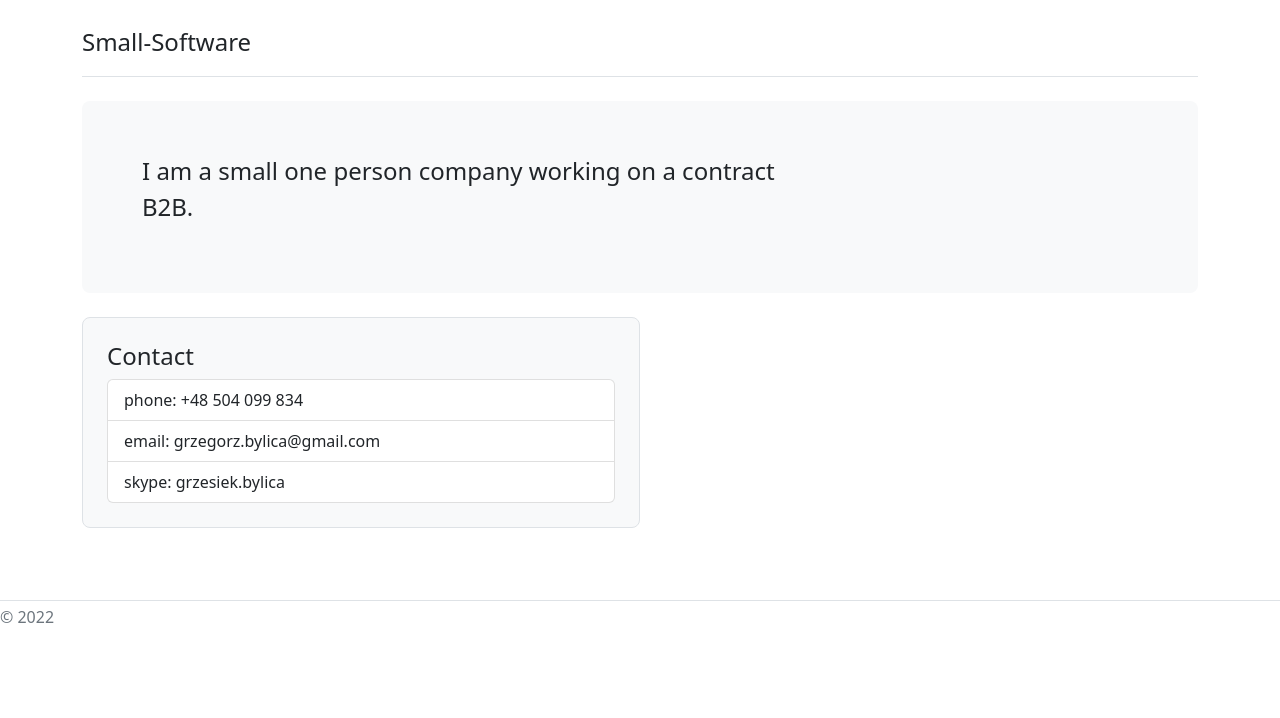
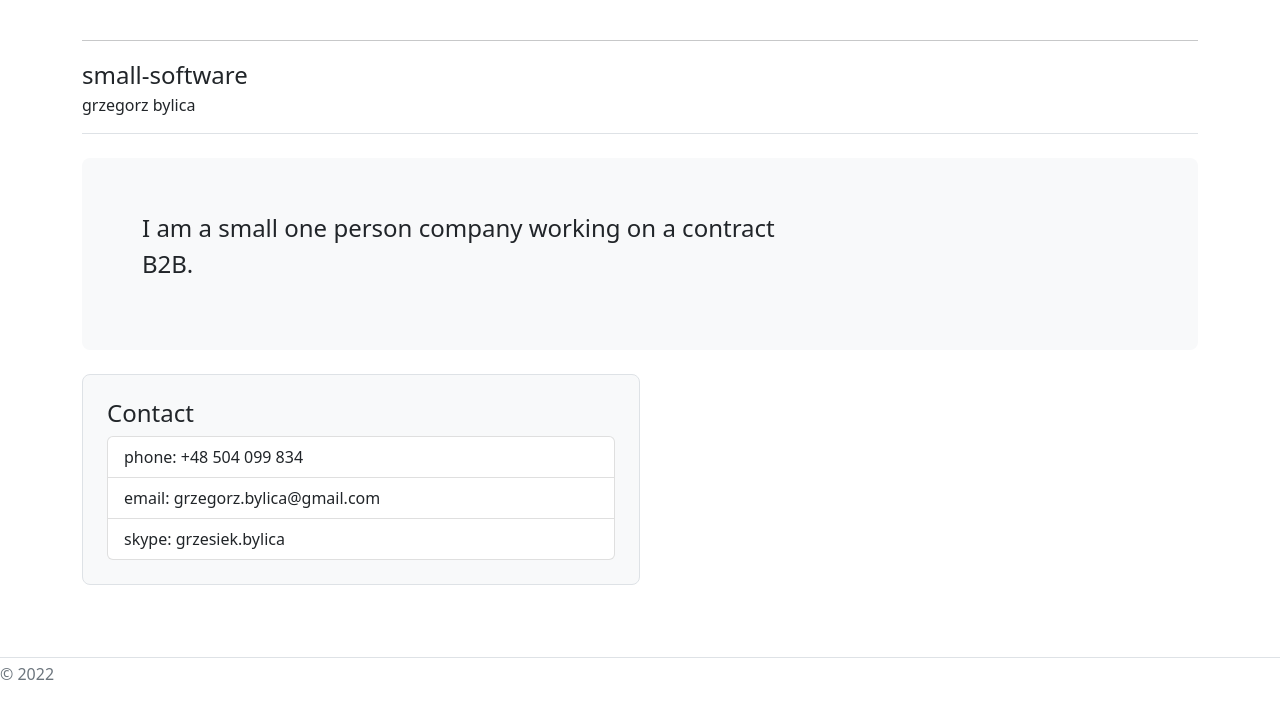
Before and after one commit to small-software/small-software.github.io, a plain HTML site: page index.html in a window 1280 px wide. Drawn offline with nearby package versions, Linux system fonts and the light colour scheme.

Commit message:
company name improvement

```diff
--- a/index.html
+++ b/index.html
@@ -22,9 +22,11 @@
     <main>
       <div class="container py-4">
         <header class="pb-3 mb-4 border-bottom">
-          <a href="/" class="align-items-center text-dark text-decoration-none">
-            <span class="fs-4">Small-Software</span>
+          <hr href="/" class="align-items-center text-dark text-decoration-none">
+            <span class="fs-4">small-software</span></br>
+            <span class="fs-6">grzegorz bylica</span>
           </a>
+
         </header>
 
         <div class="p-5 mb-4 bg-light rounded-3">
```
